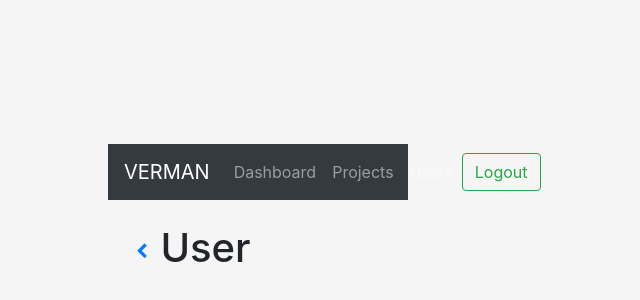
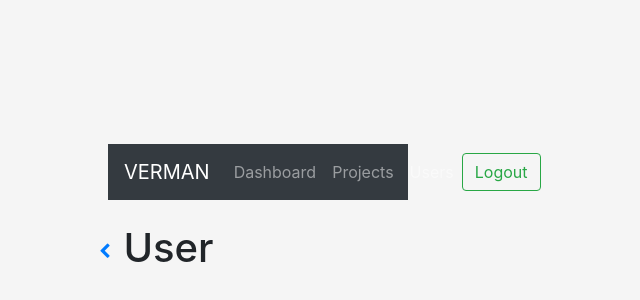
Before and after one commit to amaxlab/verma, a Vue app in the folder frontend/: page /#/users/1 in a window 1280 px wide. Shown: the part 388-688 px from the top of the page, without its empty margins (382-1022 px from the left). Built offline with nearby package versions, Linux system fonts and the light colour scheme.

Commit message:
fix: set back btn margin

```diff
--- a/frontend/src/components/BackBtn.vue
+++ b/frontend/src/components/BackBtn.vue
@@ -1,7 +1,6 @@
 <template>
-    <b-button variant="link" @click="goBack"><i class="fa fa-chevron-left"></i></b-button>
+    <b-button class="btn-back" variant="link" @click="goBack"><i class="fa fa-chevron-left"></i></b-button>
 </template>
-
 <script>
     export default {
         methods: {
@@ -11,3 +10,8 @@
         }
     }
 </script>
+<style>
+    .btn-back {
+        margin-left: -37px;
+    }
+</style>
```
